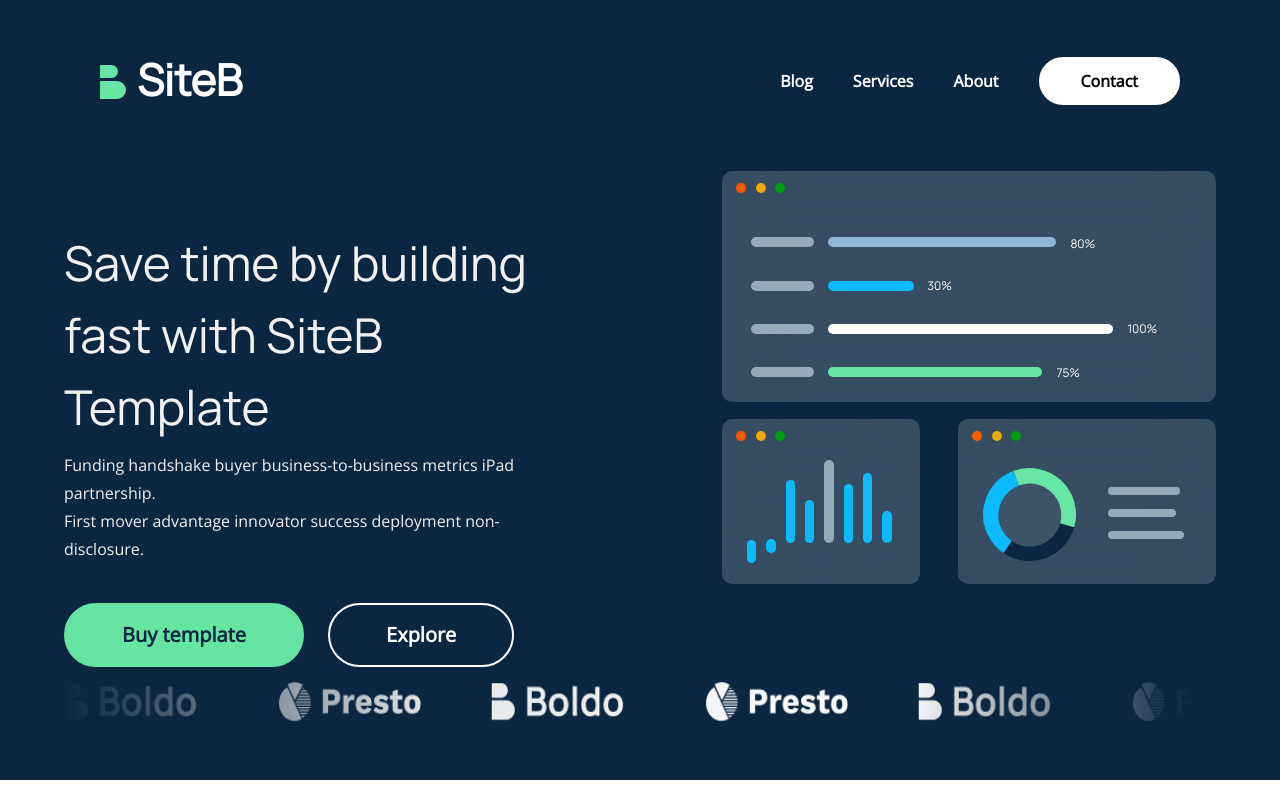
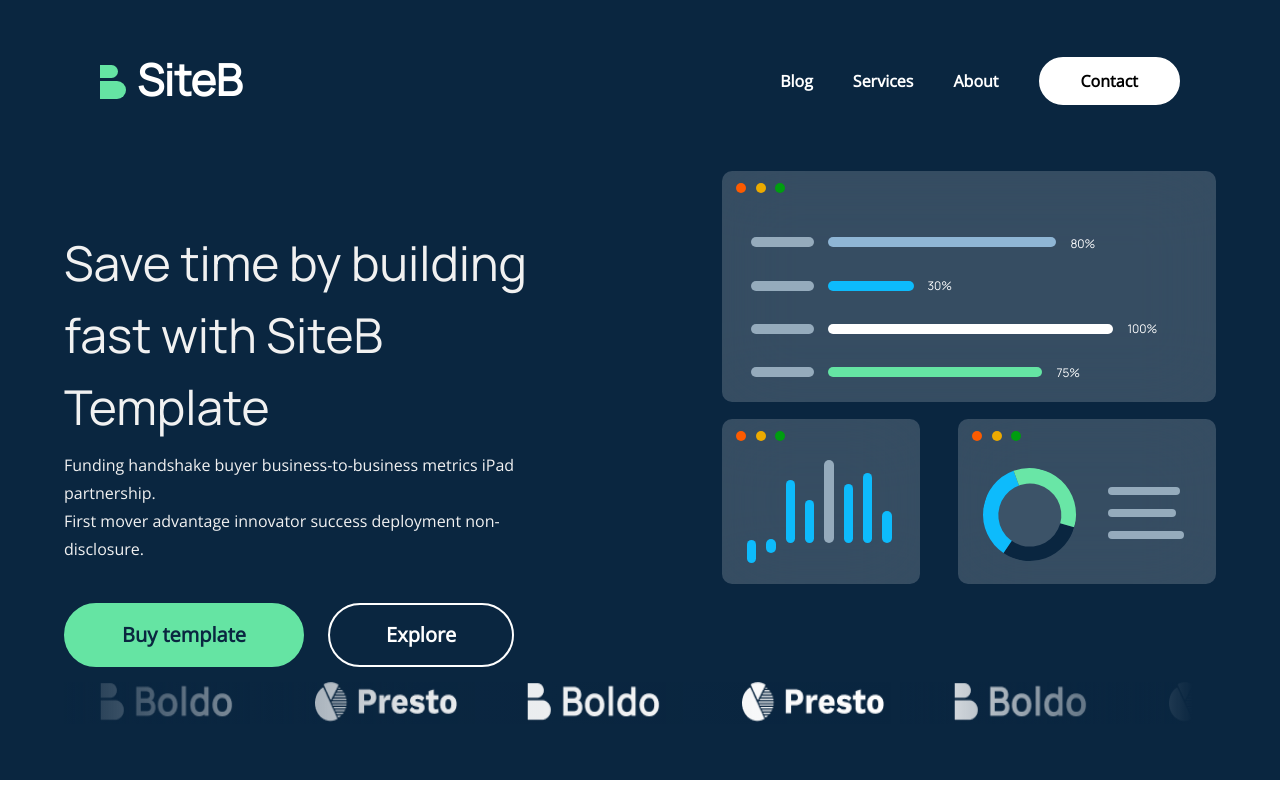
Before and after one commit to ngocthuan98/nextjs-intern, a Next.js app: page /Page/HomePage in a window 1280 px wide. Shown: the top 800 px of the page. Built offline with nearby package versions, Linux system fonts and the light colour scheme.

Commit message:
change logowall

```diff
--- a/components/Logo/LogoWall.js
+++ b/components/Logo/LogoWall.js
@@ -5,6 +5,7 @@ const LogoStyle = styled.div`
   height: auto;
   margin: 42px 0;
   position: relative;
+  overflow: hidden;
 
   .image {
     width: 98px;
@@ -12,11 +13,26 @@ const LogoStyle = styled.div`
   }
   .wallLogo {
     gap: 46px;
+    animation: move 5s linear infinite;
+  }
+  @keyframes move {
+    0% {
+      transform: translateX(0px);
+    }
+    50% {
+      transform: translateX(50px);
+    }
+    100% {
+       {
+        transform: translateX(0px);
+      }
+    }
   }
   .bg-img {
     position: absolute;
-    width: 100%;
+    width: 102%;
     height: 40px;
+    right:-2px;
     background-image: linear-gradient(
       90deg,
       #0a2640 0%,
--- a/components/content/contentHome/Details.js
+++ b/components/content/contentHome/Details.js
@@ -99,11 +99,11 @@ export default function Details() {
         <p className="text-4xl lg:text-[48px] lg:!leading-[72px] lg:!pr-[520px]">
           An enterprise template to ramp up your company website
         </p>
-        <span className="lg:mt-[-40px]">
-          <ArrowForwardIcon className="lg:w-[36px] lg:h-[36px]" />
+        <span className="lg:!mt-[-40px]">
+          <ArrowForwardIcon className="lg:!w-[36px] lg:!h-[36px]" />
         </span >
-        <span className="lg:mt-[-40px]">
-          <ArrowBackIcon className="lg:w-[36px] lg:h-[36px]"/>
+        <span className="lg:!mt-[-40px]">
+          <ArrowBackIcon className="lg:!w-[36px] lg:!h-[36px]"/>
         </span>
       </div>
       <article className="container-detail-content mt-24 grid grid-cols-3 gap-x-10 m-max:grid-cols-2 sm-max:grid-cols-1 gap-y-5  lg:!gap-x-[22px]">
--- a/pages/_document.js
+++ b/pages/_document.js
@@ -4,7 +4,7 @@ export default function Document() {
   return (
     <Html>
       <Head>
-        <title>NextJs Page</title>
+        <title>SiteB</title>
         <link rel="icon" href="/favicon.ico" />
         <link rel="preconnect" href="https://fonts.googleapis.com" />
         <link rel="preconnect" href="https://fonts.gstatic.com" crossorigin />
```
